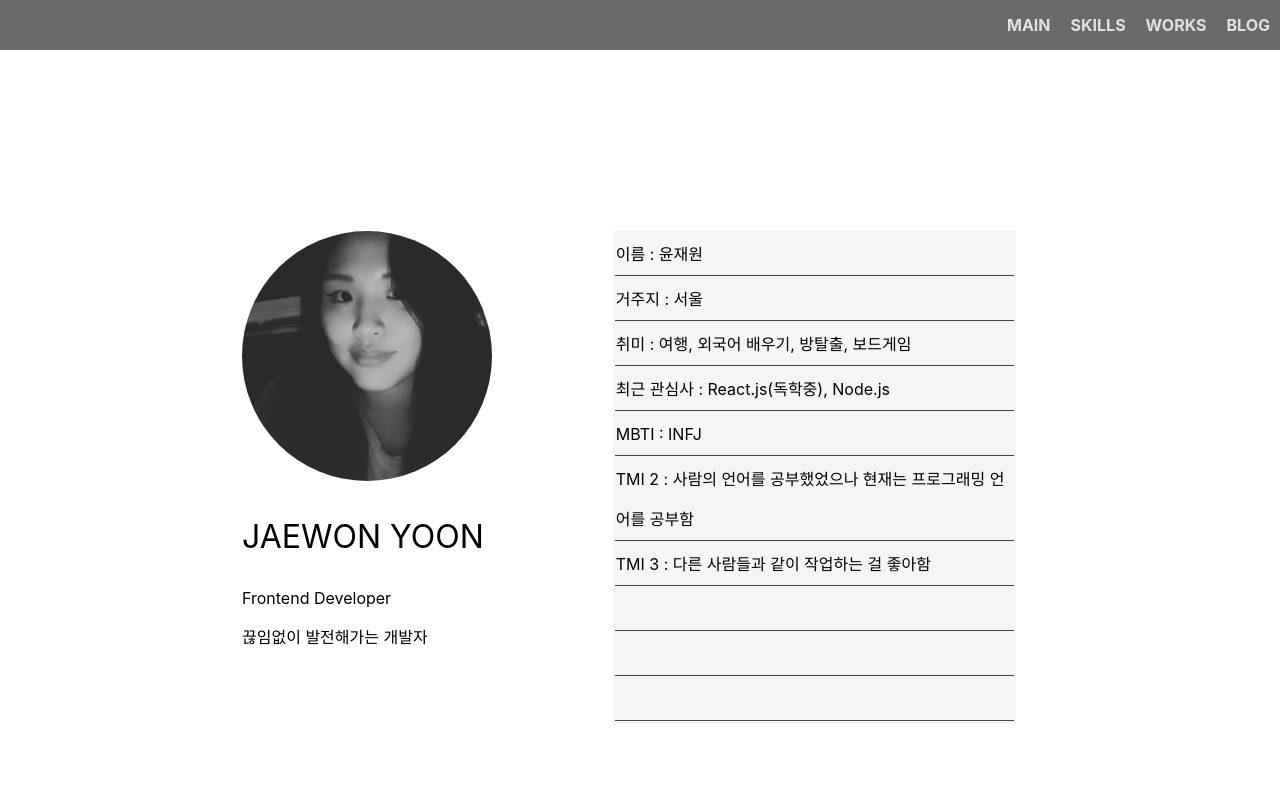
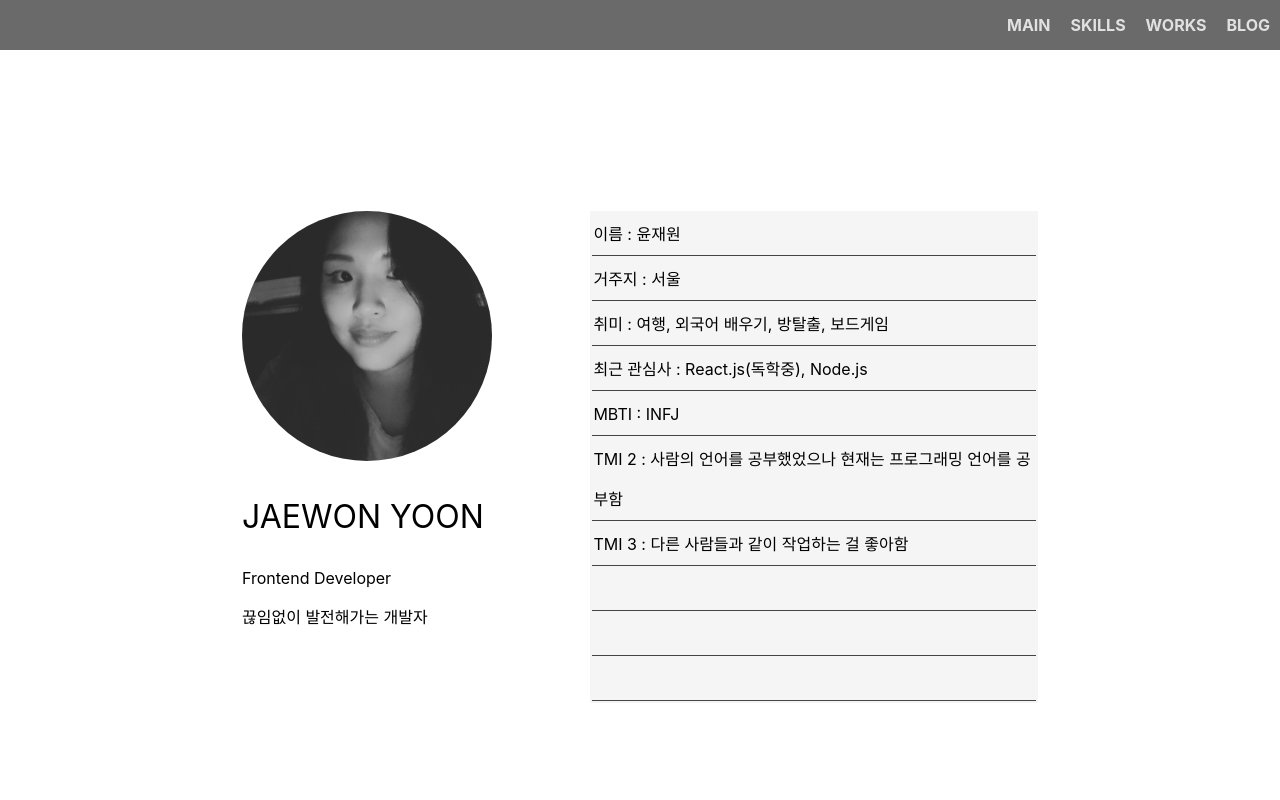
Before and after one commit to woniyoon/portfolio, a React (Create React App) app: page / in a window 1280 px wide. Shown: the top 800 px of the page. Built offline with nearby package versions, Linux system fonts and the light colour scheme.

Commit message:
Decrease the margin value of About page

```diff
--- a/src/Components/About.css
+++ b/src/Components/About.css
@@ -25,7 +25,7 @@
 }
 
 .aboutTitle, .aboutDetail {
-    margin: 100px 0;
+    margin: 80px 0;
 }
 
 .profileImg {
@@ -36,7 +36,7 @@
 
 .about table {
     background-color: rgb(245, 245, 245);
-    width: 90%;
+    /* width: 90%; */
 }
 
 .about table td {
```
